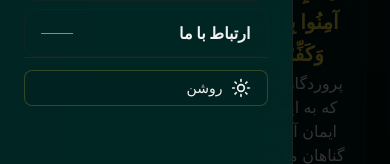
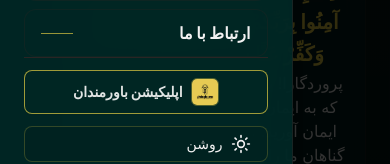
Before and after one commit to mah404/bavarmandan, a Next.js app: page / in a window 390 px wide. Both pictures are taken after a click on the button "Open navigation". Shown: the part 255-419 px from the top of the page. Built offline with nearby package versions, Linux system fonts and the light colour scheme; no server answers; the database is empty; a web font is replaced by a local one.

Commit message:
added new stuff

```diff
--- a/components/layout/navbar.tsx
+++ b/components/layout/navbar.tsx
@@ -15,6 +15,7 @@ import Link from "next/link";
 import Image from "next/image";
 import { ToggleTheme } from "./toogle-theme";
 import { motion, useReducedMotion } from "framer-motion";
+import { PWAInstallButton } from "../pwa-install-button";
 
 interface RouteProps {
   href: string;
@@ -153,6 +154,20 @@ export const Navbar = () => {
 
               <SheetFooter className="flex-col items-start justify-start sm:flex-col">
                 <Separator className="mb-3" />
+                <PWAInstallButton
+                  fullWidth
+                  label="اپلیکیشن باورمندان"
+                  icon={
+                    <Image
+                      src="/mainicon.jpg"
+                      alt="اپلیکیشن باورمندان"
+                      width={28}
+                      height={28}
+                      className="size-7 rounded-md border border-primary/35 object-cover"
+                    />
+                  }
+                  className="mb-3 border-primary/70 bg-card/45 text-foreground hover:bg-card/70 hover:text-primary dark:bg-card/35 dark:text-foreground"
+                />
                 <ToggleTheme />
               </SheetFooter>
             </SheetContent>
--- a/components/layout/sections/footer.tsx
+++ b/components/layout/sections/footer.tsx
@@ -121,7 +121,7 @@ export const FooterSection = () => {
                         className="size-6 rounded-md border border-primary/35 object-cover"
                       />
                     }
-                    className="border-primary/55 bg-card/35 text-foreground hover:bg-card/65 hover:text-primary dark:bg-card/35 dark:text-foreground"
+                    className="border-primary/70 bg-card/45 text-foreground hover:bg-card/70 hover:text-primary dark:bg-card/35 dark:text-foreground"
                   />
                 </MotionButton>
               </MotionItem>
@@ -139,7 +139,7 @@ export const FooterSection = () => {
                     className="size-7 rounded-md border border-primary/35 object-cover"
                   />
                 }
-                className="h-11 border-primary bg-[#0b2f2a] px-5 text-[#9ce8d7] ring-1 ring-primary/35 hover:bg-[#0f3a34] dark:bg-[#0b2f2a] dark:text-[#9ce8d7]"
+                className="h-11 border-primary bg-card/55 px-5 text-foreground ring-1 ring-primary/35 hover:bg-card/75 hover:text-primary dark:bg-[#0b2f2a] dark:text-[#9ce8d7] dark:hover:bg-[#0f3a34]"
               />
             </MotionButton>
 
--- a/components/layout/sections/hero.tsx
+++ b/components/layout/sections/hero.tsx
@@ -103,7 +103,7 @@ export const HeroSection = () => {
                     className="size-7 rounded-md border border-primary/35 object-cover"
                   />
                 }
-                className="modern-action h-11 w-full border-primary bg-[#0b2f2a] text-[#9ce8d7] ring-1 ring-primary/35 hover:bg-[#0f3a34] dark:bg-[#0b2f2a] dark:text-[#9ce8d7]"
+                className="modern-action h-11 w-full border-primary bg-card/55 text-foreground ring-1 ring-primary/35 hover:bg-card/75 hover:text-primary dark:bg-[#0b2f2a] dark:text-[#9ce8d7] dark:hover:bg-[#0f3a34]"
               />
             </MotionButton>
           </div>
```
